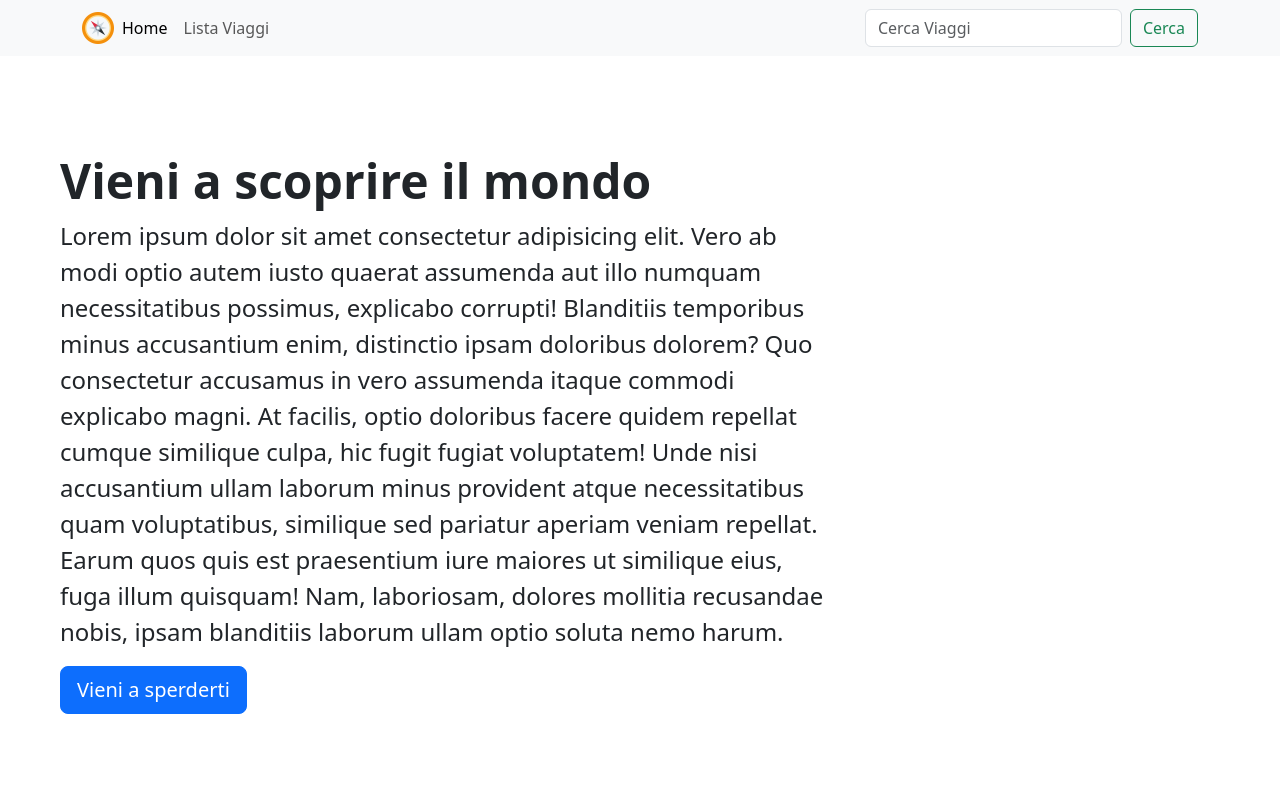
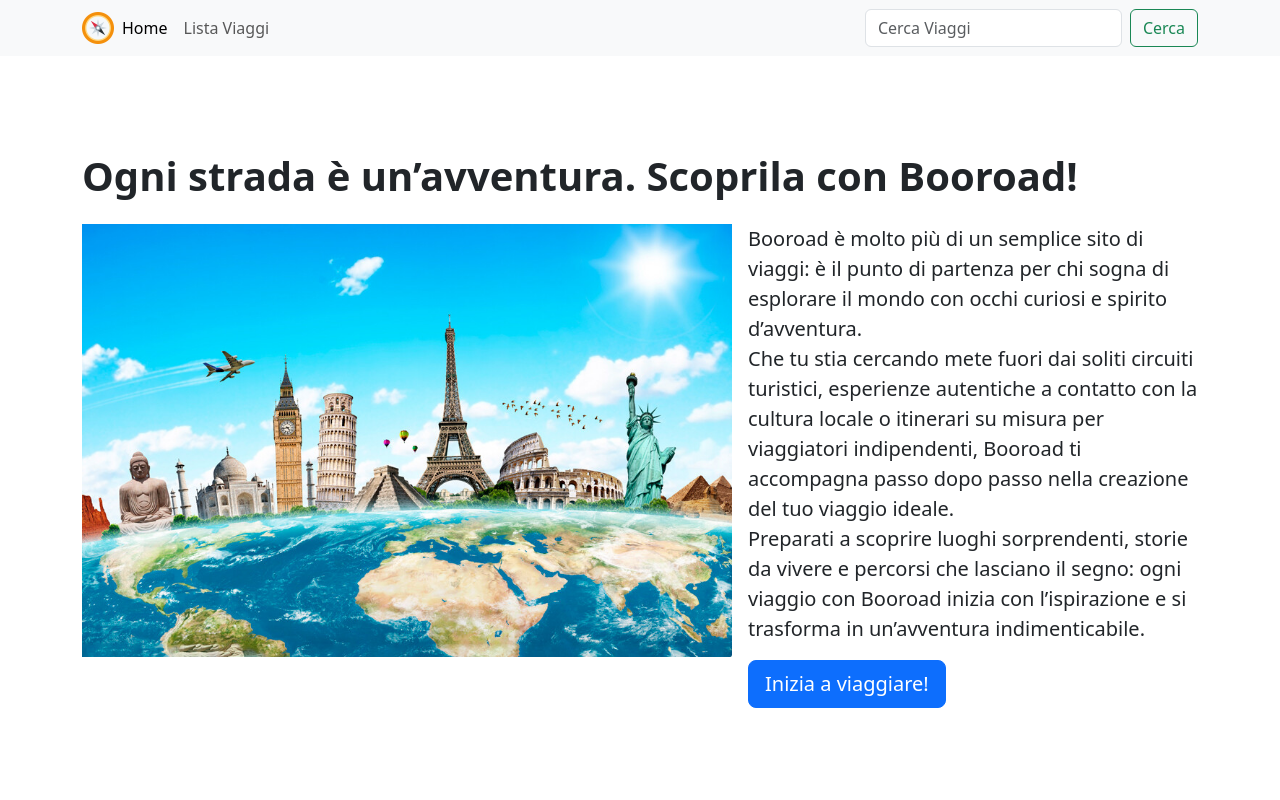
Before and after one commit to marzia-blasi/Booroad, a React (Vite) app: page / in a window 1280 px wide. Shown: the top 800 px of the page. Built offline with nearby package versions, Linux system fonts and the light colour scheme; the HTML template or start-up script is replaced by a standard one.

Commit message:
improve homepage and jumbotron

```diff
--- a/src/Components/Jumbotron.jsx
+++ b/src/Components/Jumbotron.jsx
@@ -1,34 +1,48 @@
-import { Link, NavLink } from "react-router-dom";
+import { Link } from "react-router-dom";
+
+import jumbotronImage from '../assets/jumbotron.jpg'
 
 export default function Jumbotron() {
+
   return (
-    <>
-      {/* Jumbotron */}
-      <div className="jumbotron p-5 mb-4 rounded-3">
-        <div className="container-fluid py-5">
-          <h1 className="display-5 fw-bold">Vieni a scoprire il mondo</h1>
-          <p className="col-md-8 fs-4">
-            Lorem ipsum dolor sit amet consectetur adipisicing elit. Vero ab
-            modi optio autem iusto quaerat assumenda aut illo numquam
-            necessitatibus possimus, explicabo corrupti! Blanditiis temporibus
-            minus accusantium enim, distinctio ipsam doloribus dolorem? Quo
-            consectetur accusamus in vero assumenda itaque commodi explicabo
-            magni. At facilis, optio doloribus facere quidem repellat cumque
-            similique culpa, hic fugit fugiat voluptatem! Unde nisi accusantium
-            ullam laborum minus provident atque necessitatibus quam
-            voluptatibus, similique sed pariatur aperiam veniam repellat. Earum
-            quos quis est praesentium iure maiores ut similique eius, fuga illum
-            quisquam! Nam, laboriosam, dolores mollitia recusandae nobis, ipsam
-            blanditiis laborum ullam optio soluta nemo harum.
+
+    <div className="container my-5">
+
+      <section className="py-5">
+
+        <h1 className="display-6 fw-bold">Ogni strada è un’avventura. Scoprila con Booroad!</h1>
+
+        <div className="py-3">
+
+          <img className="img-fluid float-start me-3" width="650" src={jumbotronImage} alt="Jumbotron image" />
+
+          <p className="fs-5 mb-5">
+            Booroad è molto più di un semplice sito di viaggi: è il punto di partenza per chi sogna di esplorare il mondo con occhi curiosi e spirito d’avventura.
+
+            <br />
+
+            Che tu stia cercando mete fuori dai soliti circuiti turistici, esperienze autentiche a contatto con la cultura locale o itinerari su misura per viaggiatori indipendenti, Booroad ti accompagna passo dopo passo nella creazione del tuo viaggio ideale.
+
+            <br />
+
+            Preparati a scoprire luoghi sorprendenti, storie da vivere e percorsi che lasciano il segno: ogni viaggio con Booroad inizia con l’ispirazione e si trasforma in un’avventura indimenticabile.
+
+            <br />
+
+            <Link to="tripslist">
+
+              <button className="btn btn-primary btn-lg my-3" type="button">Inizia a viaggiare!</button>
+
+            </Link>
+
           </p>
-          <a>
-            <button className="btn btn-primary btn-lg" type="button">
-              Vieni a sperderti
-            </button>
-          </a>
+
         </div>
-      </div>
-      {/* end Jumbotron */}
-    </>
+
+      </section>
+
+    </div>
+
   );
+
 }
--- a/src/Pages/HomePage.jsx
+++ b/src/Pages/HomePage.jsx
@@ -8,8 +8,6 @@ export default function HomePage() {
 
             <Jumbotron />
 
-            <h1>Booroad</h1>
-
         </>
 
     );
```
Also changed, not shown: src/assets/jumbotron.jpg (added).
